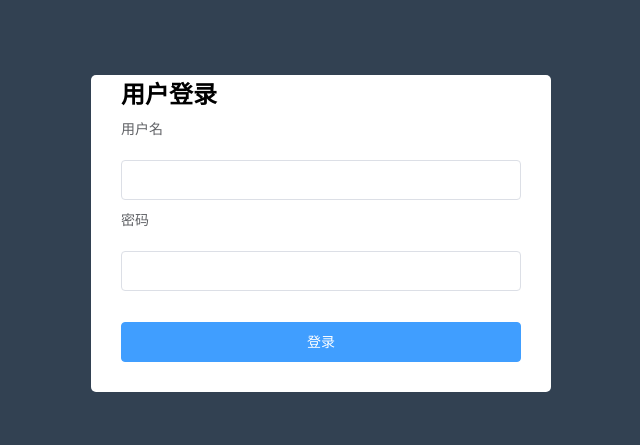
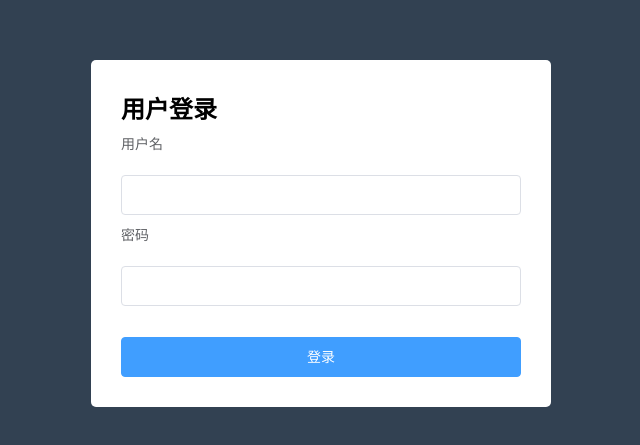
Before and after one commit to kevinYSwei/myBackStage, a Vue app: page /#/login in a window 1280 px wide. Shown: the part 167-612 px from the top of the page, without its empty margins (319-959 px from the left). Built offline with nearby package versions, Linux system fonts and the light colour scheme.

Commit message:
进入home组件token验证

```diff
--- a/src/components/home/home.vue
+++ b/src/components/home/home.vue
@@ -100,7 +100,20 @@
 </template>
 <!-- 快捷键 scaffold -->
 <script>
-export default {};
+export default {
+    data() {
+        return {
+
+        }
+    },
+    beforeCreate() {
+        const token = localStorage.getItem('token')
+        if(!token){  //判断是否携带token 没有则返回登录组件
+            this.$router.push({name:'login'})
+        }
+        //如果有 将继续渲染后面的生命周期
+    }
+};
 </script>
 
 <style>
--- a/src/components/login/login.vue
+++ b/src/components/login/login.vue
@@ -84,7 +84,7 @@ export default {
 }
 .login_wrap .login_form {
   width: 400px;
-  padding: 0 30px 30px;
+  padding: 30px;
   border-radius: 5px;
   background-color: #fff;
 }
```
